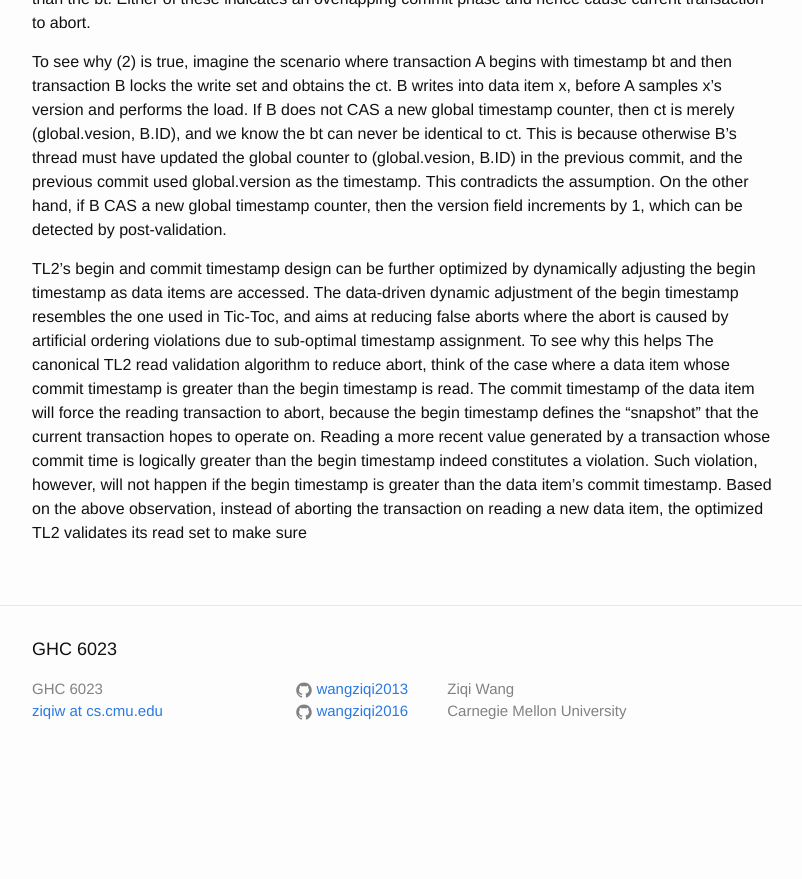
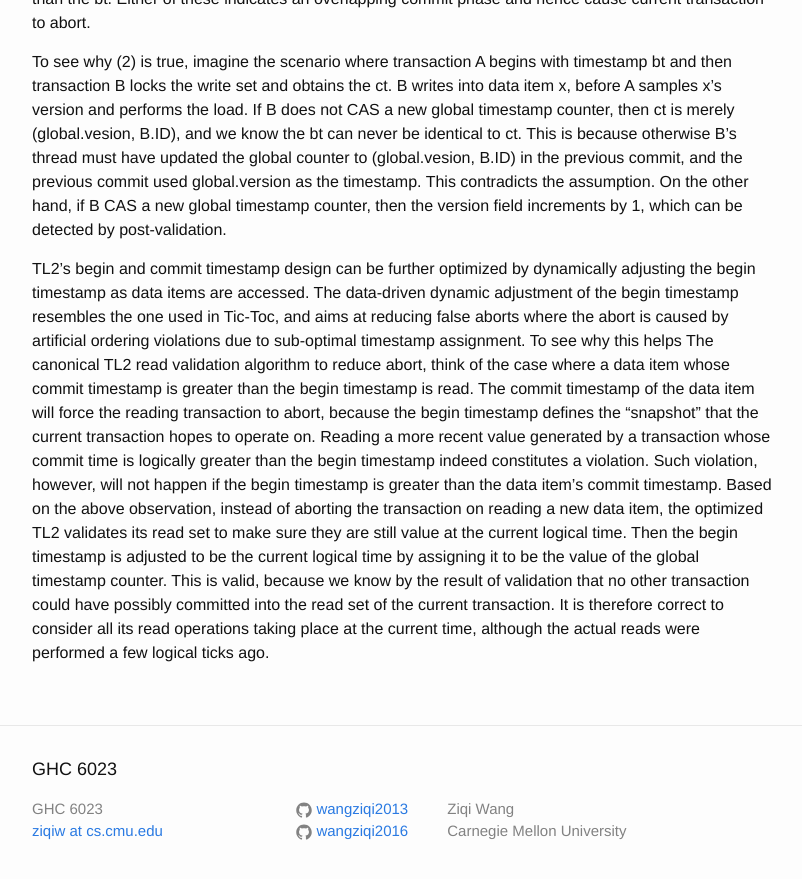
Before and after one commit to wangziqi2013/wangziqi2013.github.io, a Jekyll site: the page built from _posts/2018-03-18-Transactional-Locking-II.markdown, in a window 1280 px wide and 900 px high, scrolled down 3684 px. Shown: the top 879 px of the window, without its empty margins (238-1040 px from the left). Built offline with Jekyll 4.4.1, drawn with Linux system fonts in a browser that asks for light colours; before the commit the page ends 4467 px from its top, so only the background shows below that.

Commit message:
Finish optimization

```diff
--- a/_posts/2018-03-18-Transactional-Locking-II.markdown
+++ b/_posts/2018-03-18-Transactional-Locking-II.markdown
@@ -164,4 +164,8 @@ abort, because the begin timestamp defines the "snapshot" that the current trans
 recent value generated by a transaction whose commit time is logically greater than the begin timestamp indeed constitutes
 a violation. Such violation, however, will not happen if the begin timestamp is greater than the data item's commit timestamp.
 Based on the above observation, instead of aborting the transaction on reading a new data item, the optimized TL2 validates
-its read set to make sure
+its read set to make sure they are still value at the current logical time. Then the begin timestamp is adjusted to be the
+current logical time by assigning it to be the value of the global timestamp counter. This is valid, because we know by the
+result of validation that no other transaction could have possibly committed into the read set of the current transaction.
+It is therefore correct to consider all its read operations taking place at the current time, although the actual reads
+were performed a few logical ticks ago.
```
